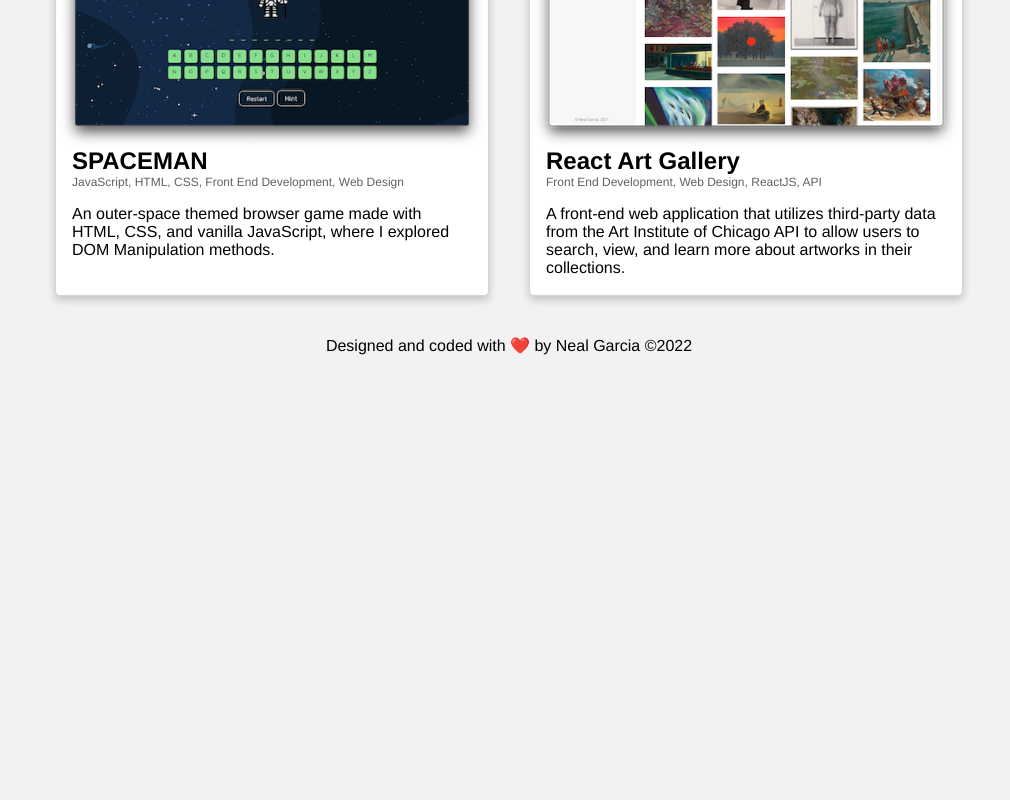
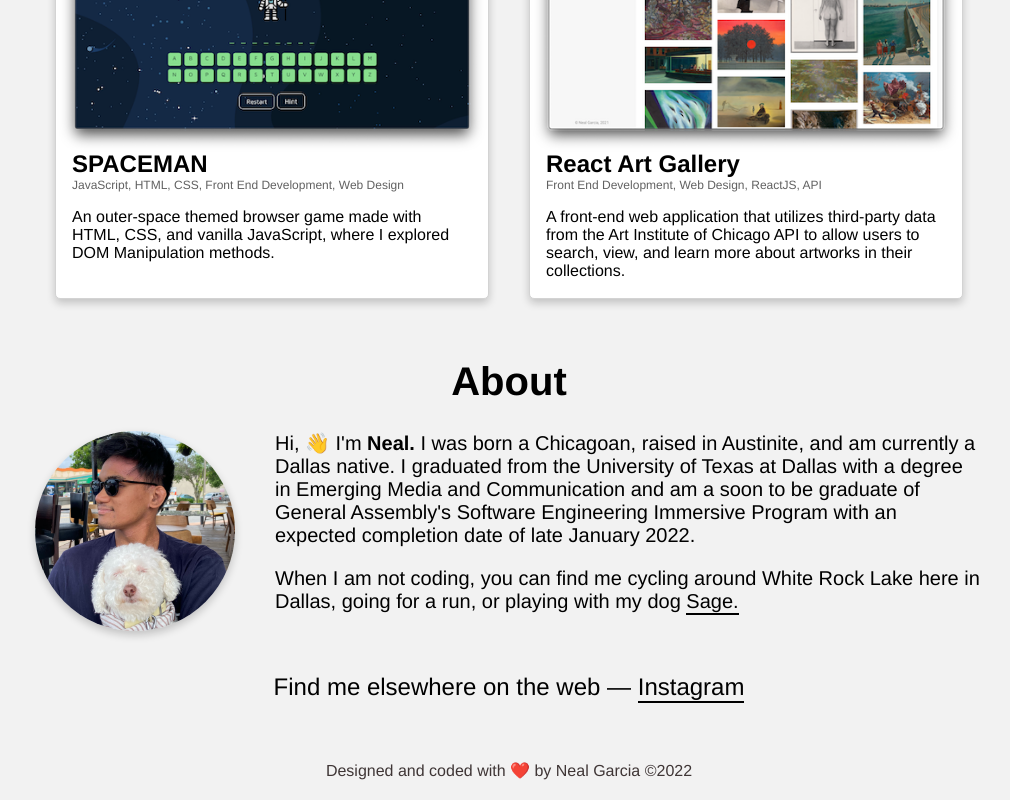
Before and after one commit to NealGarcia/react-portfolio-site, a React (Create React App) app: page / in a window 1280 px wide. Shown: the part 463-1263 px from the top of the page, without its empty margins (131-1141 px from the left). Before the commit the page ends 838 px from the top, so only its background shows below. Built offline with nearby package versions, Linux system fonts and the light colour scheme.

Commit message:
about and footer

```diff
--- a/src/App.js
+++ b/src/App.js
@@ -1,13 +1,16 @@
 import Header from './components/Header.js'
 import Projects from './components/Projects.js'
 import Footer from './components/Footer.js'
+import About from './components/About.js'
 
 function App() {
   return (
     <div className="App">
       <Header/>
       <Projects/>
+      <About/>
       <Footer/>
+
     </div>
   );
 }
--- a/src/components/About.js
+++ b/src/components/About.js
@@ -0,0 +1,20 @@
+import React from 'react';
+import avatar from '../assets/avatar.JPG'
+
+function About(props) {
+    return (
+        <div className = "about">
+            <h1 className = "aboutTitle">About</h1>
+            <div className = "aboutMe">
+                <img src = {avatar} alt = "Me" className = "aboutImg"/>
+                <p>Hi, 👋  I'm <span>Neal.</span> I was born a Chicagoan, raised in Austinite, and am currently a Dallas native.
+                I graduated from the University of Texas at Dallas with a degree in Emerging Media and Communication and am
+                a soon to be graduate of General Assembly's Software Engineering Immersive Program with an expected completion date of late January 2022.</p>
+                <p>When I am not coding, you can find me cycling around White Rock Lake here in Dallas, going for a run, or playing with my dog <a href = "https://www.instagram.com/spaceysagey/">Sage.</a></p>
+                <p id = "social">Find me elsewhere on the web — <a href = "https://www.instagram.com/neal.garcia/">Instagram</a></p>
+            </div>
+        </div>
+    );
+}
+
+export default About;
--- a/src/components/Header.js
+++ b/src/components/Header.js
@@ -13,7 +13,7 @@ function Header(props) {
                     <li>Resume</li>
                     <li>LinkedIn</li>
                     <li>Github</li>
-                    <li>Contact Me</li>
+                    <li>Contact</li>
                 </ul>
             </div>
         </div>
--- a/src/index.css
+++ b/src/index.css
@@ -19,23 +19,26 @@ body {
 .nav{
   display: flex;
   list-style-type: none;
-  font-size: 20px;
+  font-size: 22px;
   margin-left: -40px;
 }
 
 .nav li{
-  margin-right: 10px;
+  margin-right: 15px;
 }
 
-.projectCard img{
-  /* width: 75%; */
-}
 
 .projectsContainer{
   width: 75%;
   margin: auto;
   margin-top: 50px;
   display: flex;
+}
+
+.projectsTitle{
+  font-size: 40px;
+  display: flex;
+  justify-content: center;
 }
 
 .projectCard{
@@ -67,11 +70,56 @@ body {
   color: #616161;
 }
 
+.about {
+  width: 75%;
+  margin: auto;
+  margin-top: 60px;
+}
+
+.aboutTitle{
+  font-size: 40px;
+  display: flex;
+  justify-content: center;
+}
+
+.aboutMe{
+  font-size: 20px;
+}
+.about span:first-child{
+  font-weight: bold;
+}
+
+.aboutImg{
+  width: 200px;
+  border-radius: 50%;
+  float:left;
+  box-shadow: 0 4px 8px 0 rgba(0,0,0,0.2);
+  margin-right: 40px;
+}
+
+.about a{
+  text-decoration: none;
+  padding-bottom: 1px;
+  border-bottom: 2px solid;
+  color: inherit;
+}
+
+#social{
+  font-size: 24px;
+  text-align: center;
+  margin-top: 60px;
+}
+
+#social a{
+  border-bottom: 2px solid;
+  margin-bottom: 10px;
+}
 
 .footer{
   width: 50%;
   margin: auto;
-  margin-top:40px;
+  margin-top:60px;
   margin-bottom:20px;
   text-align: center;
+  color: #3f3636;
 }
```
Also changed, not shown: src/assets/avatar.JPG (added).
